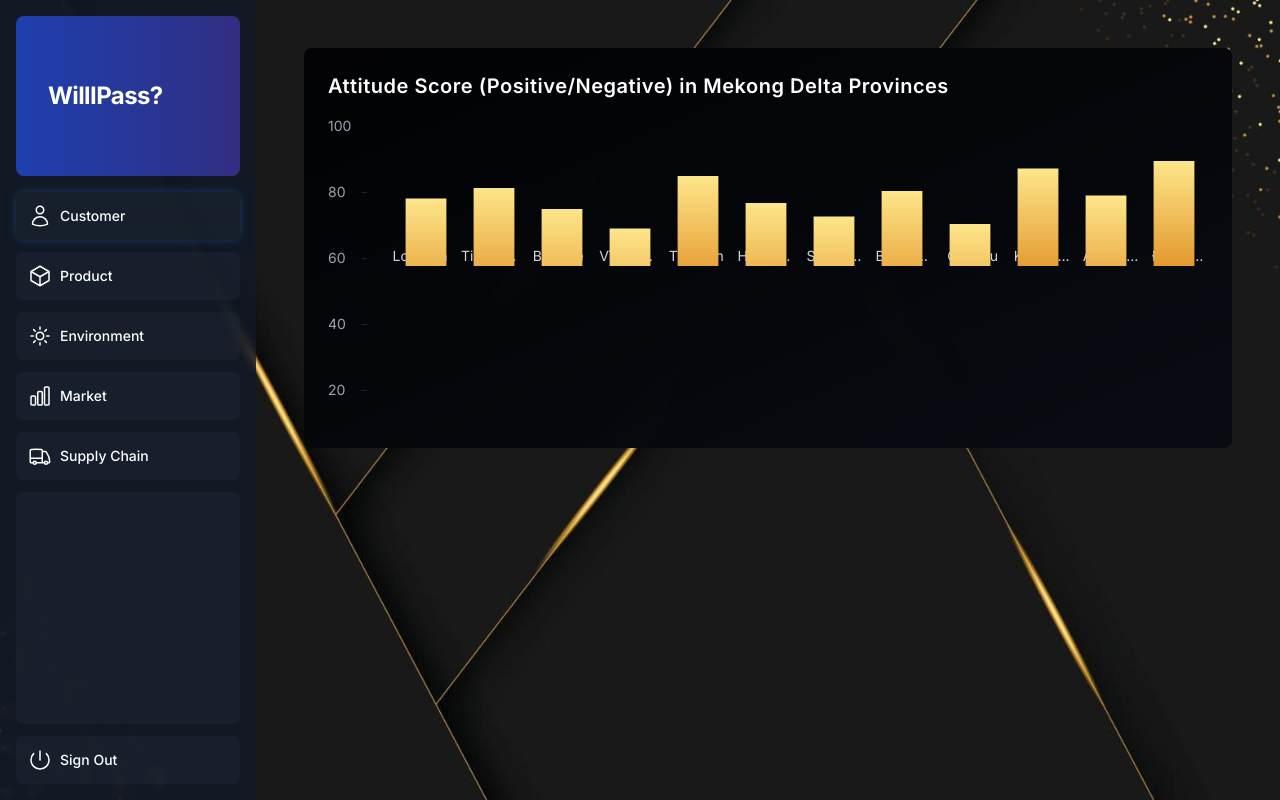
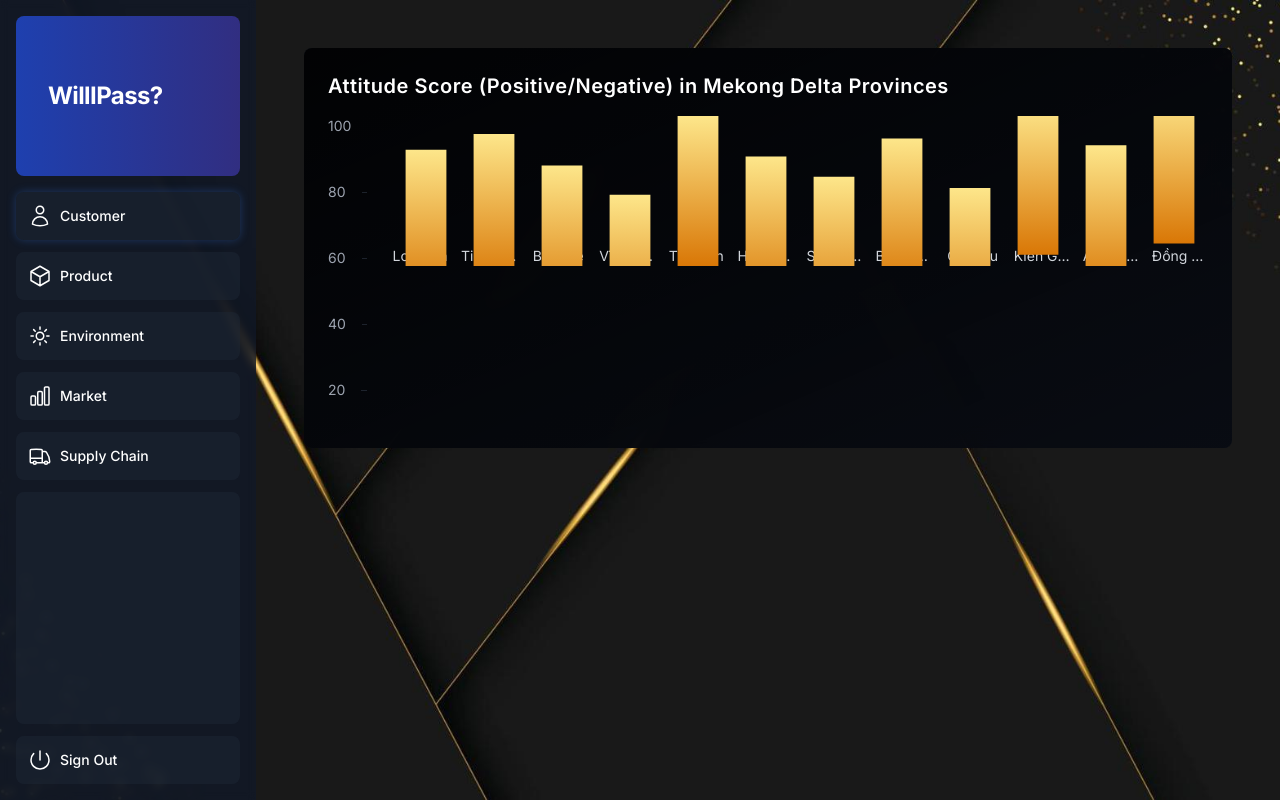
Before and after one commit to vbphuong/nextjs-dashboard, a Next.js app: page /dashboard in a window 1280 px wide. Built offline with nearby package versions, Linux system fonts and the light colour scheme; a web font is replaced by a local one.

Commit message:
doimaimotnguoi

```diff
--- a/app/ui/dashboard/attitude-chart.tsx
+++ b/app/ui/dashboard/attitude-chart.tsx
@@ -56,7 +56,7 @@ export default function AttitudeChart() {
           <svg className="w-full h-full" preserveAspectRatio="none">
             {provinces.map((province, index) => {
               const barWidth = 100 / provinces.length;
-              const barHeight = (province.score / maxScore) * 100;
+              const barHeight = (province.score / maxScore) * 150;
               const xPosition = (index * barWidth) + (barWidth * 0.2);
               const barActualWidth = barWidth * 0.6;
 
@@ -105,7 +105,7 @@ export default function AttitudeChart() {
           </svg>
         </div>
 
-        <div className="absolute bottom-0 left-0 w-full pl-16 pt-8">
+        <div className="absolute bottom-0 left-0 w-full pl-16 pt-20">
           <div className="flex justify-between text-sm text-gray-300 z-10">
             {provinces.map((province) => (
               <span
```
